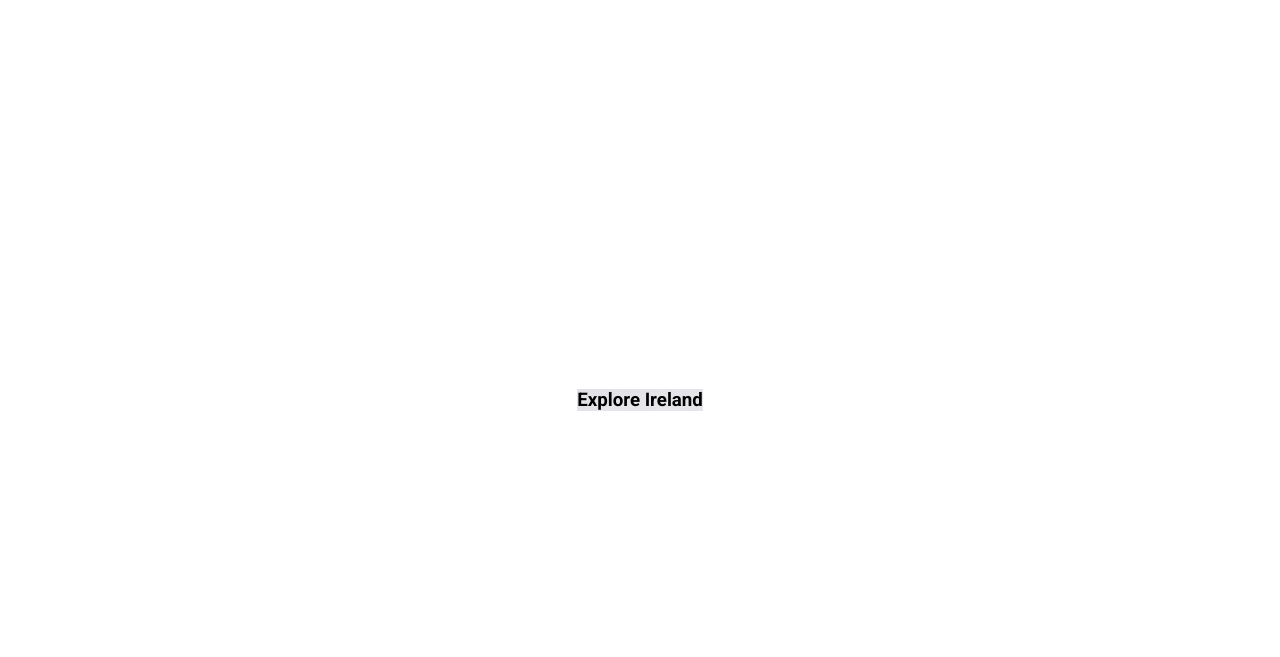
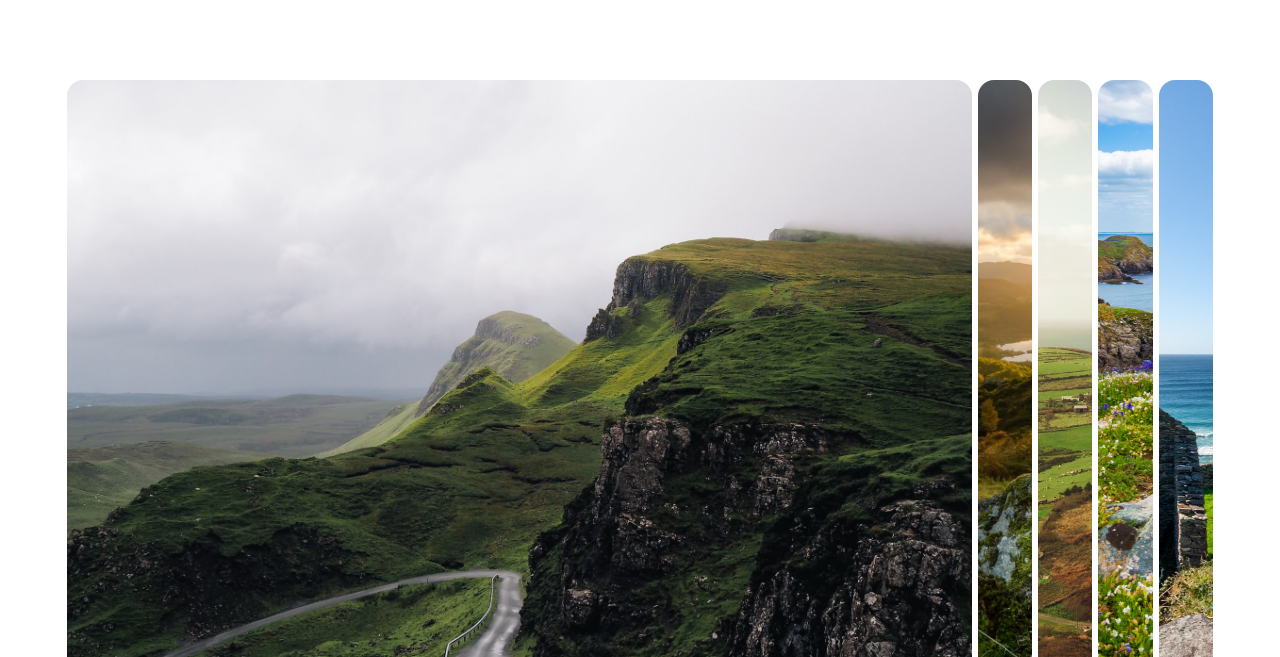
Before and after one commit to DiegoArragon/initial-cards-project, a plain HTML site: page index.html in a window 1280 px wide. Shown: the top 657 px of the page. Drawn offline with Linux system fonts and the light colour scheme; a web font is replaced by a local one.

Commit message:
CSS style aded.

```diff
--- a/index.html
+++ b/index.html
@@ -17,6 +17,18 @@
         <div class="panel active" style="background-image: url('./img/img1.jpg');">
             <h3>Explore Ireland</h3>
         </div>
+        <div class="panel" style="background-image: url('./img/img2.jpg');">
+            <h3>Explore Ireland</h3>
+        </div>
+        <div class="panel" style="background-image: url('./img/img3.jpg');">
+            <h3>Explore Ireland</h3>
+        </div>
+        <div class="panel" style="background-image: url('./img/img4.jpg');">
+            <h3>Explore Ireland</h3>
+        </div>
+        <div class="panel" style="background-image: url('./img/img5.jpg');">
+            <h3>Explore Ireland</h3>
+        </div>
     </div>
 
 
--- a/style.css
+++ b/style.css
@@ -1,16 +1,63 @@
-@import url('https://fonts.googleapis.com/css2?family=Roboto:wght@400;700&display=swap');
+@import url('https://fonts.googleapis.com/css2?family=Muli&display=swap');
 
 * {
     box-sizing: border-box;
 }
 
 body {
-    font-family: 'Roboto', sans-serif;
+    font-family: 'Muli', sans-serif;
     display: flex;
     margin: 0;
-    flex-direction: column;
     align-items: center;
     justify-content: center;
     height: 100vh;
     overflow: hidden;
 }
+
+/* Project Styles */
+
+.container {
+    display: flex;
+    width: 90vw;
+}
+.panel {
+    background-size: cover;
+    background-position: center;
+    background-repeat: no-repeat;
+    height: 80vh;
+    border-radius: 1rem;
+    color: beige;
+    cursor: pointer;
+    flex: 0.3;
+    margin: 3px;
+    position: relative;
+    transition: flex 0.7s ease-in;
+}
+.panel h3 {
+    font-size: 2rem;
+    font-weight: lighter;
+    position: absolute;
+    bottom: 20px;
+    left: 20px;
+    margin: 0;
+    opacity: 0;
+}
+.panel.active {
+    flex: 5;
+}
+.panel.active h3 {
+    opacity: 1;
+}
+
+/* Media Query */
+
+@media(max-width: 450px) {
+    .container {
+        width: 100vw;
+    }
+
+    .panel:nth-of-type(4),
+    .panel:nth-of-type(5) {
+        display: none;
+    }
+}
```
